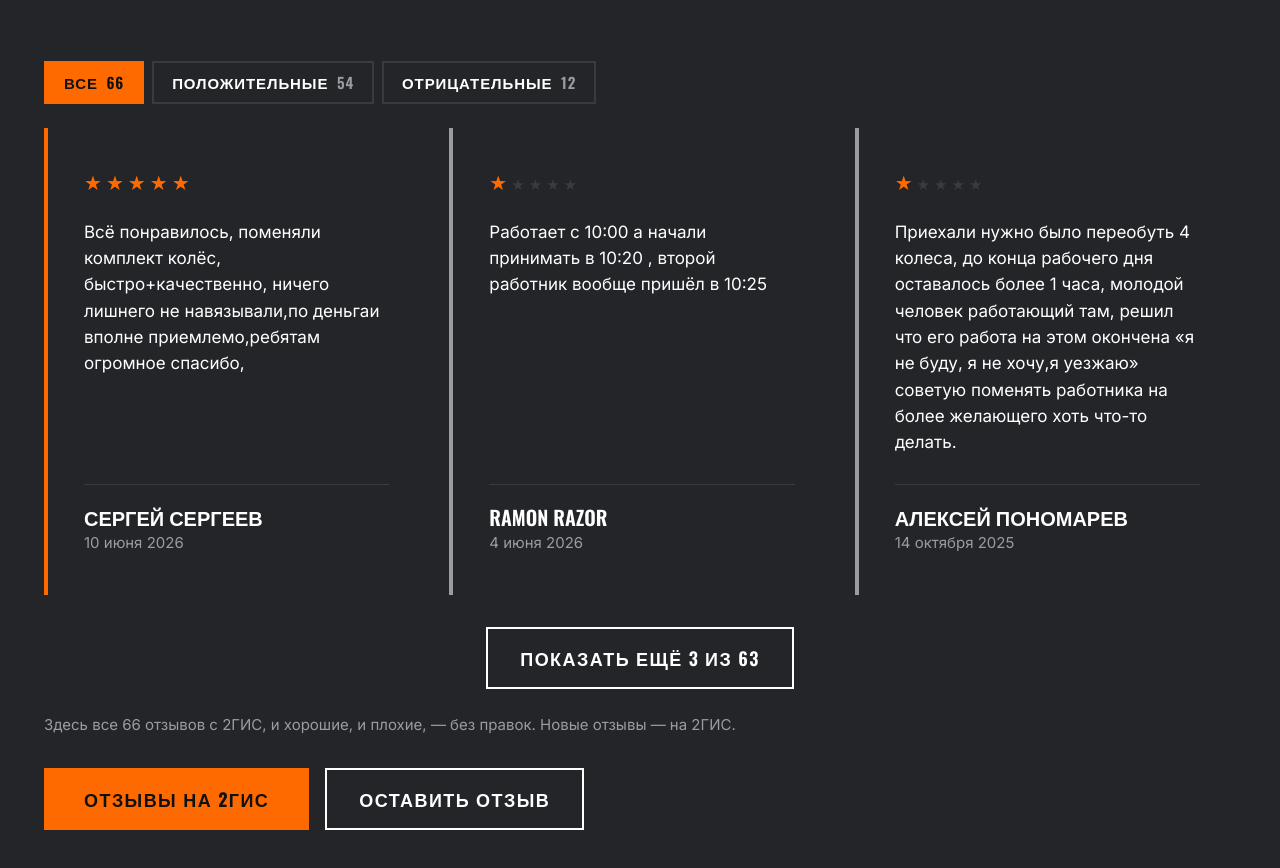
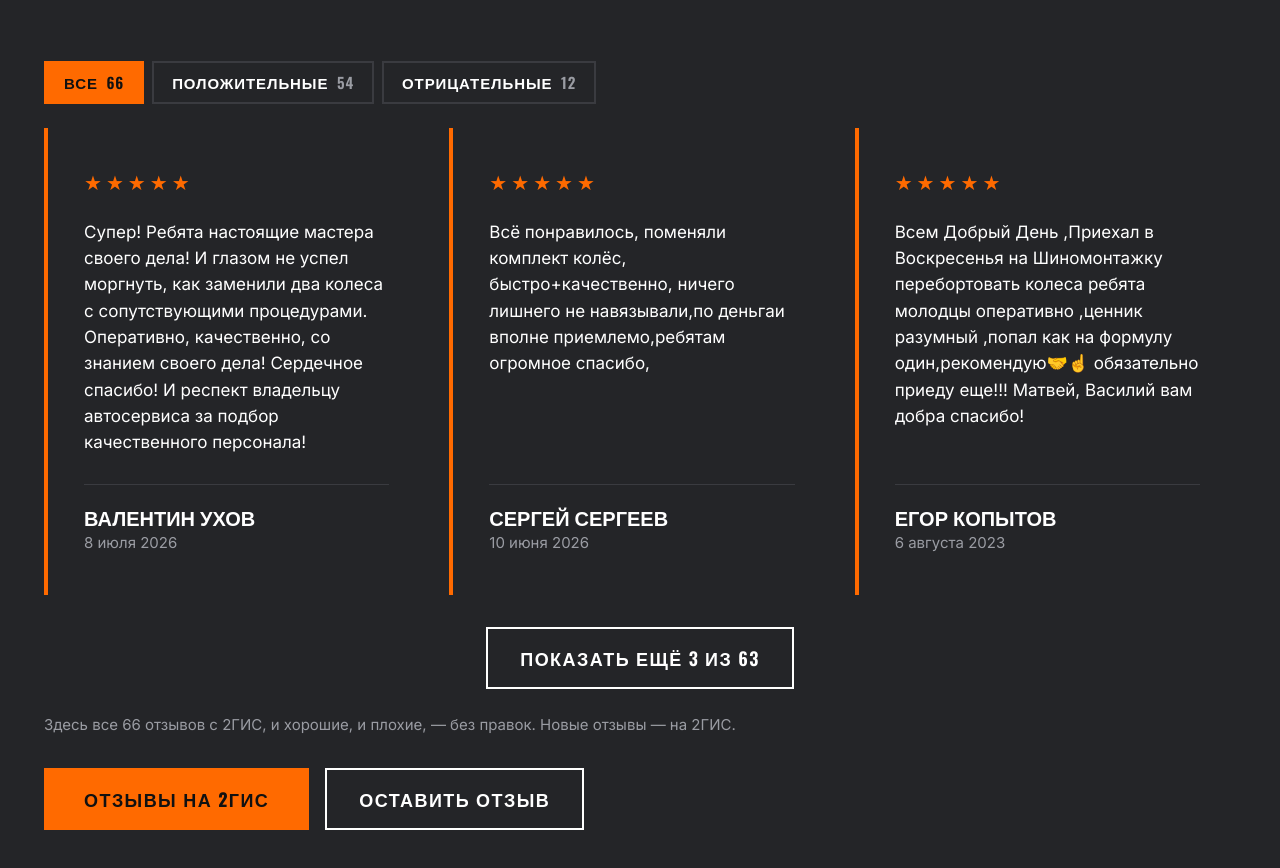
Before and after one commit to clashbayt5-collab/shinomontazh-laureatov, a plain HTML site: page index.html in a window 1280 px wide. Shown: the part 5491-6359 px from the top of the page. Drawn offline with nearby package versions, Linux system fonts and the light colour scheme.

Commit message:
Отзывы: сначала три хороших, отрицательные в конце
Co-Authored-By: Claude Opus 5.5 <noreply@anthropic.com>

```diff
--- a/index.html
+++ b/index.html
@@ -1085,7 +1085,12 @@
 
   // Отзывы с 2ГИС: все из reviews.js, с фильтром и кнопкой «Показать ещё»
   (function () {
-    const all = (window.REVIEWS || []).map(r => ({ s: r[0], date: r[1], name: r[2], text: r[3] }));
+    // Сначала три выбранных хороших отзыва про шиномонтаж, потом остальные по оценке: 5★ → 1★
+    const PINNED = ['Валентин Ухов|8 июля 2026', 'Сергей Сергеев|10 июня 2026', 'Егор Копытов|6 августа 2023'];
+    const rank = r => { const i = PINNED.indexOf(r.name + '|' + r.date); return i >= 0 ? i - PINNED.length : 0; };
+    const all = (window.REVIEWS || [])
+      .map((r, i) => ({ s: r[0], date: r[1], name: r[2], text: r[3], i }))
+      .sort((a, b) => rank(a) - rank(b) || b.s - a.s || a.i - b.i);
     const grid = document.getElementById('reviewsGrid');
     const more = document.getElementById('moreBtn');
     const STEP = 3;
```
